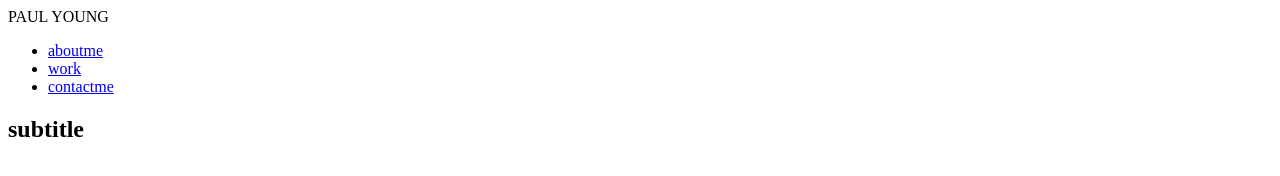
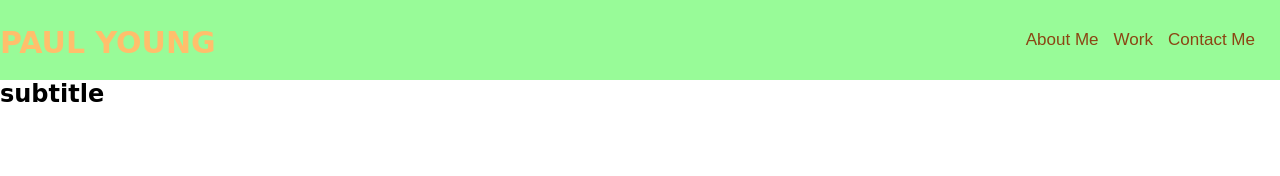
Before and after one commit to chrisy272/Young-Portfolio, a plain HTML site: page index.html in a window 1280 px wide. Drawn offline with Linux system fonts and the light colour scheme.

Commit message:
added more changes to nav bar

```diff
--- a/assets/stlye.css
+++ b/assets/stlye.css
@@ -0,0 +1,44 @@
+*{
+    padding: 0;
+    margin: 0;
+    text-decoration: none;
+    list-style: none;
+    box-sizing: border-box;
+
+}
+
+body{
+    font-family: cursive;
+}
+
+nav{
+    background-color: palegreen;
+    height: 80px;
+
+}
+
+label.logo{
+    color:rgb(255, 191, 108);
+    font-size: 30px;
+    line-height: 85px;
+    padding: 100px 0px;
+    font-weight: bold;
+}
+
+nav ul{
+    float: right;
+    margin-right: 20px;
+
+}
+
+nav ul li{
+    display: inline-block;
+    line-height: 80px;
+    margin: 0px 5px;
+}
+
+nav ul li a{
+    color: saddlebrown;
+    font-size: 17px;
+    font-family: fantasy;
+}
--- a/index.html
+++ b/index.html
@@ -14,9 +14,9 @@
 <nav>
     <label class="logo">PAUL YOUNG</label>
     <ul>
-     <li><a href="#aboutme">aboutme</a></li>
-     <li><a href="#work">work</a></li>
-     <li><a href="#contactme">contactme</a></li>
+     <li><a href="#aboutme">About Me</a></li>
+     <li><a href="#work">Work</a></li>
+     <li><a href="#contactme">Contact Me</a></li>
     </ul>
 </nav>
 </header>
@@ -42,6 +42,6 @@
 
 </section>
 </main>
-    </body>
+</body>
 
 </html>
```
